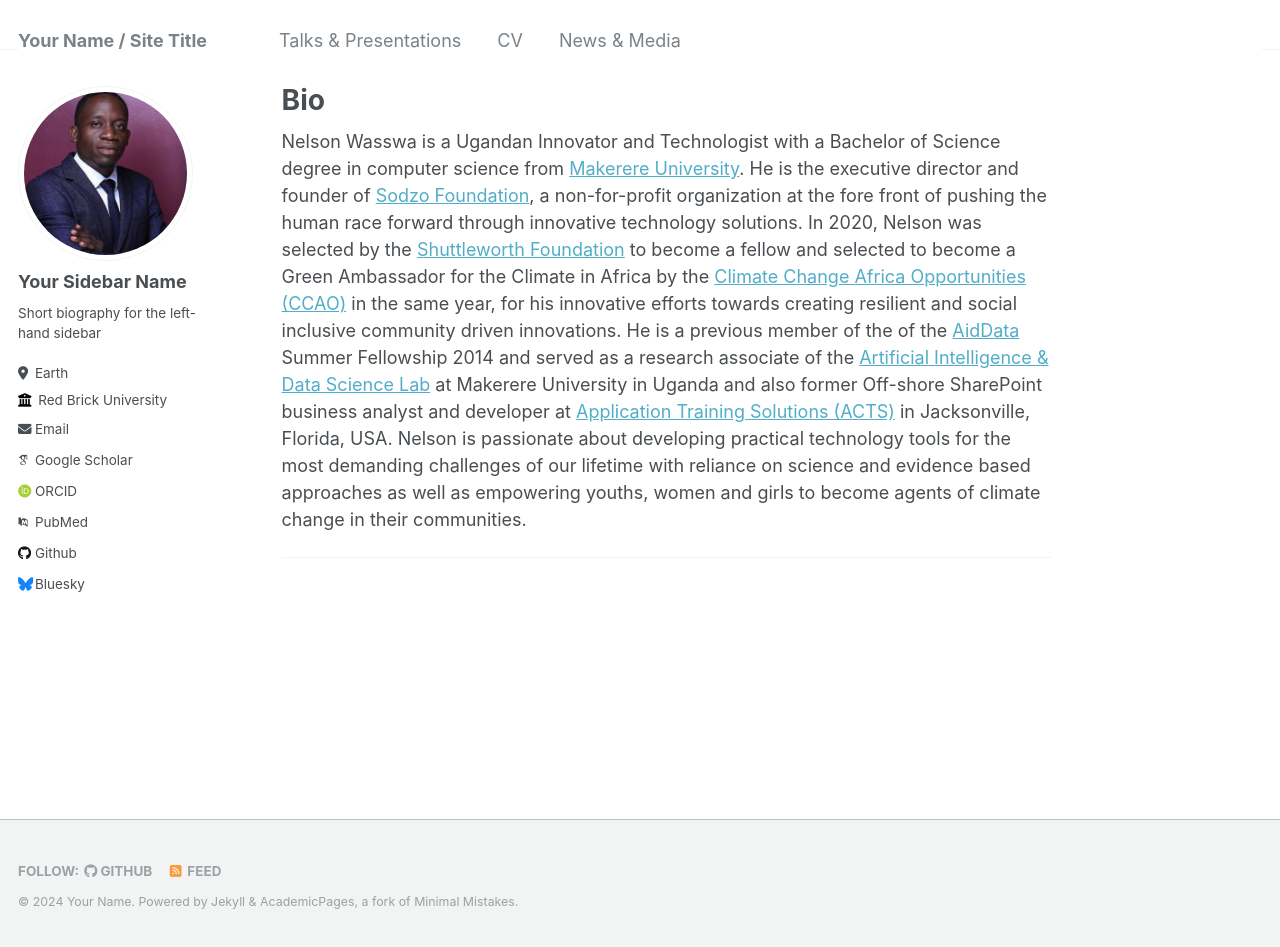
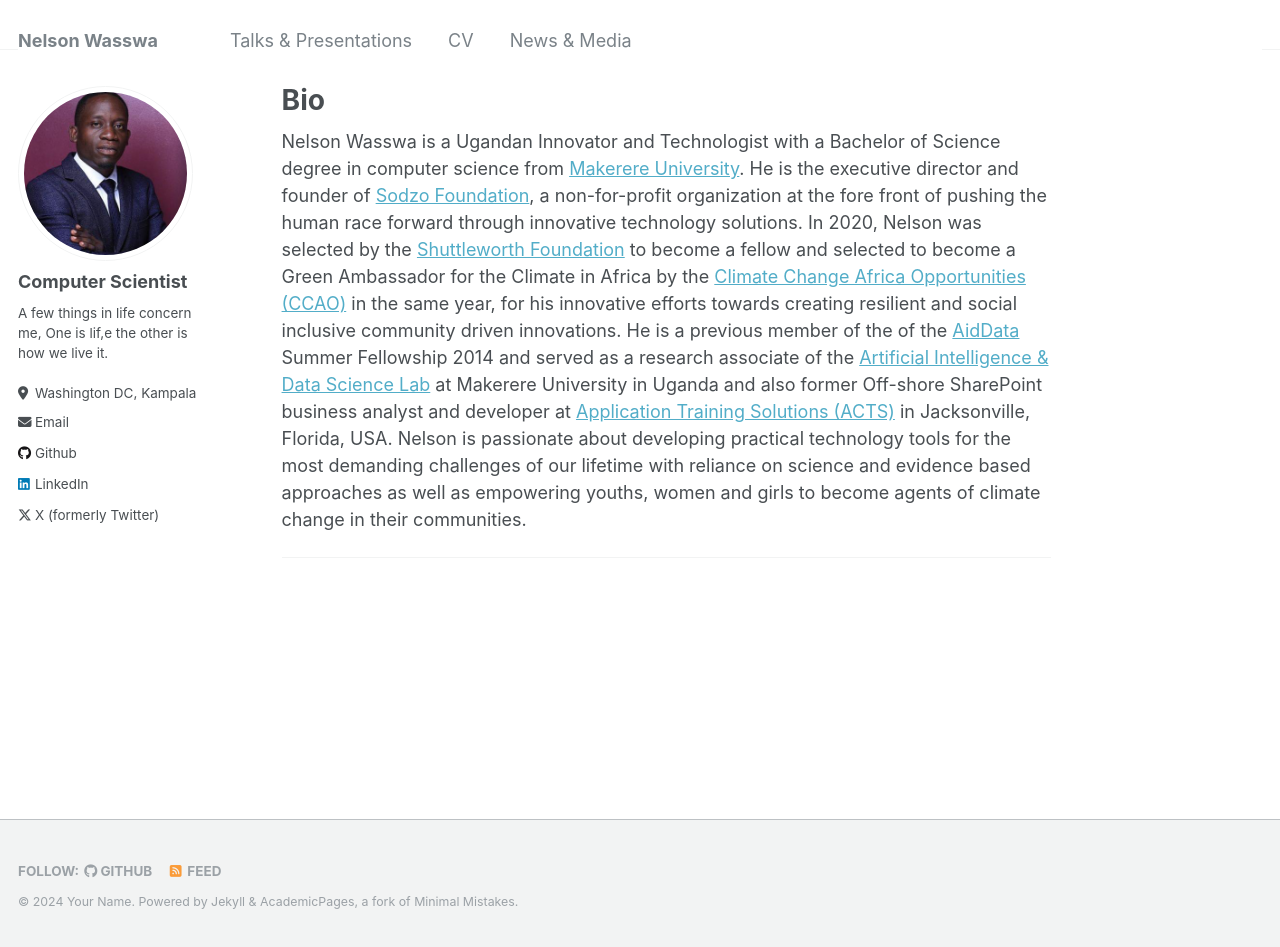
Before and after one commit to Nelwa256/nelsonwasswa.github.io, a Jekyll site: the page built from _pages/about.md, in a window 1280 px wide and 947 px high. Built offline with Jekyll 4.4.1, drawn with Linux system fonts in a browser that asks for light colours; some web fonts are replaced.

Commit message:
Update _config.yml

```diff
--- a/_config.yml
+++ b/_config.yml
@@ -8,7 +8,7 @@
 
 # Basic Site Settings
 locale                   : "en-US"
-title                    : "Your Name / Site Title"
+title                    : "Nelson Wasswa"
 title_separator          : "-"
 name                     : &name "Your Name"
 description              : &description "personal description"
@@ -22,32 +22,32 @@ repository               : "academicpages/academicpages.github.io"
 author:
   # Biographic information
   avatar           : "profile.png"
-  name             : "Your Sidebar Name"
+  name             : "Computer Scientist"
   pronouns         : # example: "she/her"
-  bio              : "Short biography for the left-hand sidebar"
-  location         : "Earth"
-  employer         : "Red Brick University"
+  bio              : "A few things in life concern me, One is lif,e the other is how we live it."
+  location         : "Washington DC, Kampala"
+  employer         : #"Red Brick University"
   uri              : # URL
-  email            : "none@example.org"
+  email            : "nelson@sodzofoundation.org"
 
   # Academic websites
   arxiv            : # URL - Update with the correct link to your profile
-  googlescholar    : "https://scholar.google.com/citations?user=PS_CX0AAAAAJ"
+  googlescholar    : #"https://scholar.google.com/citations?user=PS_CX0AAAAAJ"
   impactstory      : # URL
-  orcid            : "http://orcid.org/yourorcidurl"
-  pubmed           : "https://www.ncbi.nlm.nih.gov/pubmed/?term=john+snow"
+  orcid            : #"http://orcid.org/yourorcidurl"
+  pubmed           : #"https://www.ncbi.nlm.nih.gov/pubmed/?term=john+snow"
   researchgate     : # URL
 
   # Repositories and software development
   bitbucket        : # Username - Update with your username on the site
   codepen          : # Username
   dribbble         : # Username
-  github           : "academicpages"
+  github           : "nelwa256"
   kaggle           : # Username
   stackoverflow    : # User number or user number and name (i.e., use "1" or "1/jeff-atwood")
 
   # Social media
-  bluesky          : "bsky.app" # Replace this with you Bluesky username
+  bluesky          : #"bsky.app" # Replace this with you Bluesky username
   facebook         : # Username
   flickr           : # Username
   foursquare       : # Username
@@ -56,7 +56,7 @@ author:
   keybase          : # Username
   instagram        : # Username
   lastfm           : # Username
-  linkedin         : # Username
+  linkedin         : wasswa-nelson-999b8746
   mastodon         : # URL
   medium           : # URL
   pinterest        : # Username
@@ -64,7 +64,7 @@ author:
   steam            : # Username
   telegram         : # URL
   tumblr           : # Username
-  twitter          : # Username for X / Twitter
+  twitter          : nelwa256
   vine             : # Username
   weibo            : # Username
   wikipedia        : # Username
```
